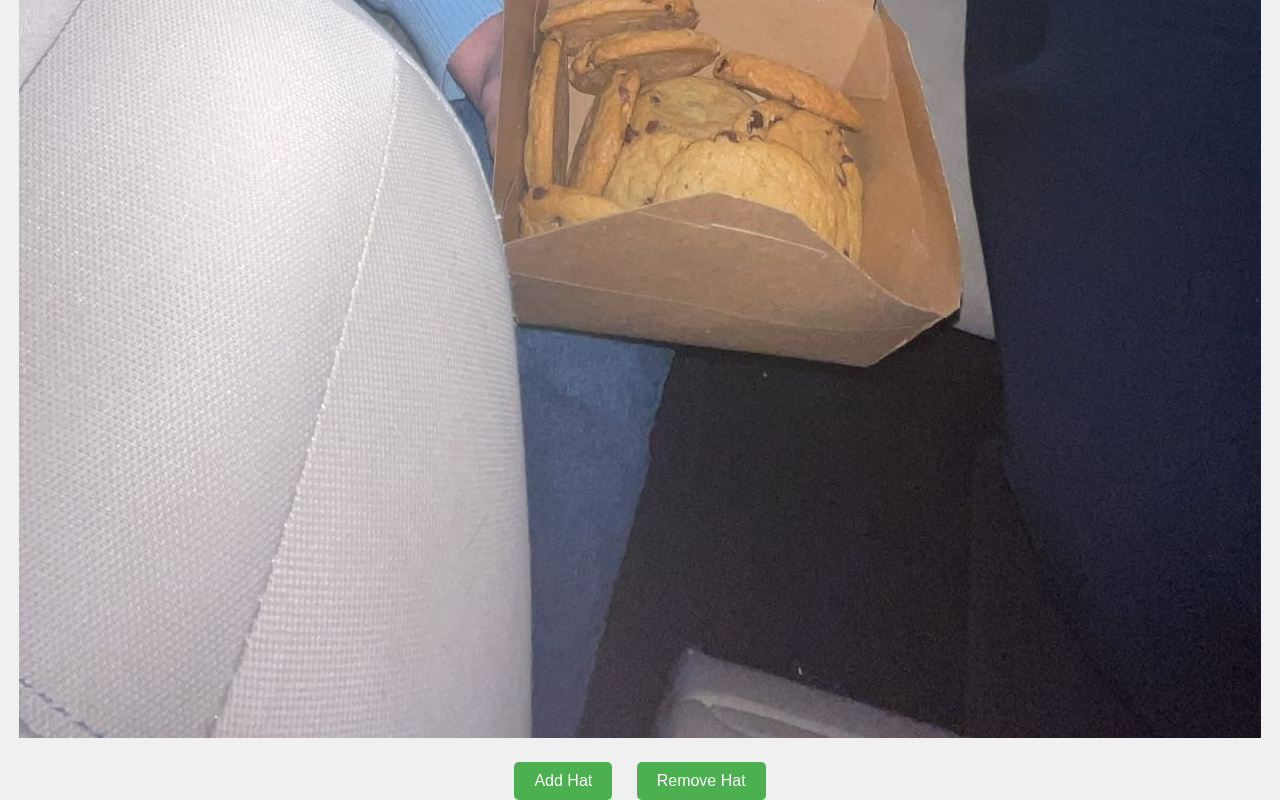
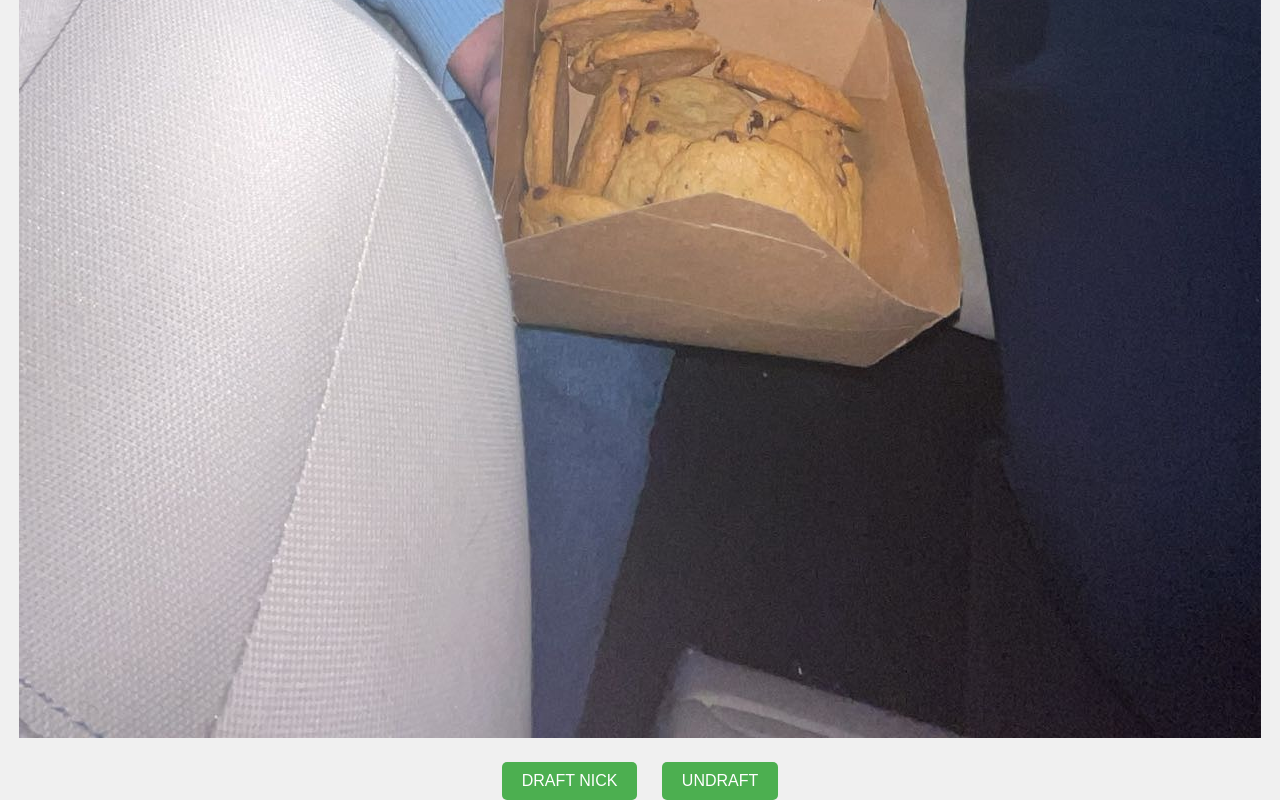
Before and after one commit to nickysom/cogswell.github.io, a plain HTML site: page index.html in a window 1280 px wide. Shown: the part 735-1535 px from the top of the page. Drawn offline with Linux system fonts and the light colour scheme.

Commit message:
Update index.html

```diff
--- a/index.html
+++ b/index.html
@@ -13,8 +13,8 @@
     <img id="image" src="IMG_1962.JPG" alt="image">
   </div>
   <div>
-    <button id="add-hat">Add Hat</button>
-    <button id="remove-hat">Remove Hat</button>
+    <button id="add-hat">DRAFT NICK</button>
+    <button id="remove-hat">UNDRAFT</button>
   </div>
 </div>
 
```
